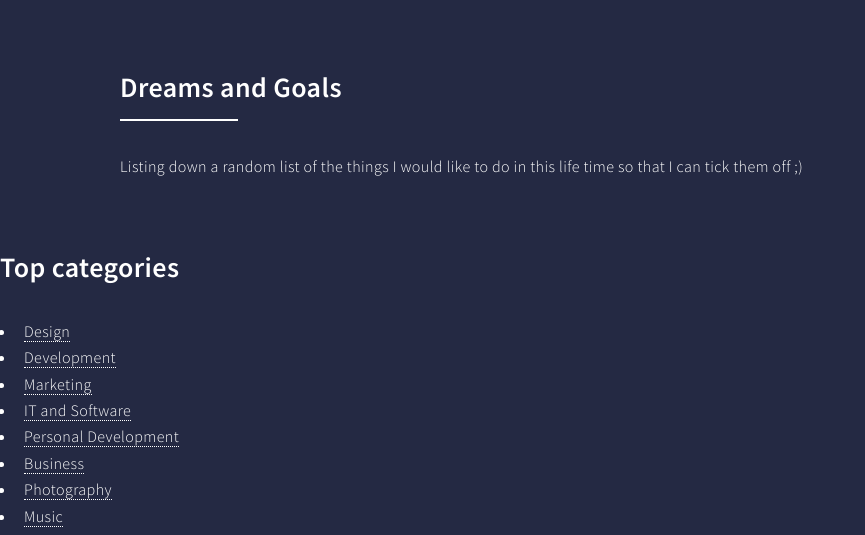
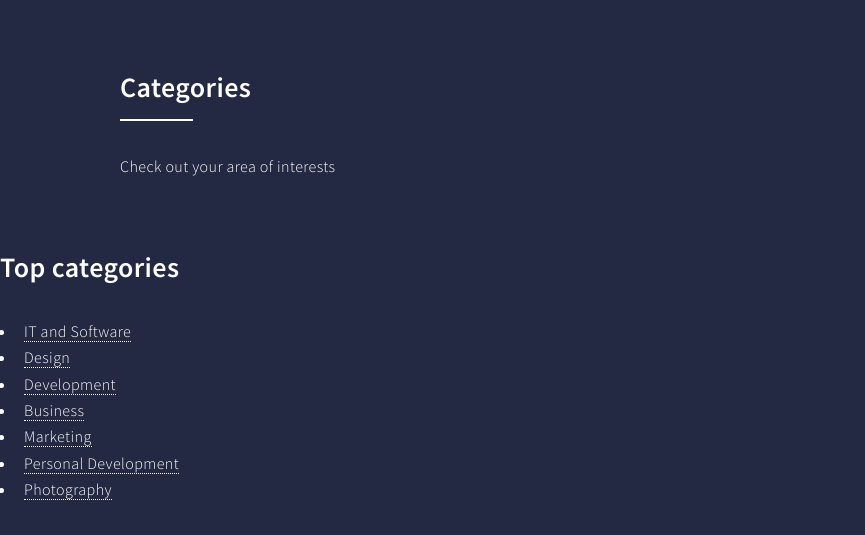
Before and after one commit to dhanyacm/dhanyacm, a Jekyll site: the page built from techtalks.html, in a window 1280 px wide and 1400 px high, scrolled down 321 px. Shown: the part 191-726 px from the top of the window, without its empty margins (0-865 px from the left). Built offline with Jekyll 4.4.1, drawn with Linux system fonts in a browser that asks for light colours; some of the changed text lies outside the part shown; grey boxes are pictures that could not be loaded.

Commit message:
Update techtalks.html

```diff
--- a/techtalks.html
+++ b/techtalks.html
@@ -27,10 +27,10 @@ frontpage: false
             <section id="one">
                   <div class="inner">
                     <header class="major">
-                      <h2>Dreams and Goals</h2>
+                      <h2>Categories</h2>
                     </header>
                     <p>
-			    Listing down a random list of the things I would like to do in this life time so that I can tick them off ;)
+			    Check out your area of interests
 
                     </p>
                   </div>
@@ -45,28 +45,26 @@ frontpage: false
 			<h2 class="udlite-heading-xl top-categories--title--261i0">Top categories</h2>
 			<ul class="unstyled-list top-categories--mobile-top-categories--3S-Ql pill-group--pill-group--2D_7x">
 			    <li class="pill-group--pill--1itS_">
+				<a href="/courses/it-and-software/" class="udlite-btn udlite-btn-large udlite-btn-secondary udlite-btn-round udlite-heading-md"><span>IT and Software</span></a>
+			    </li>
+			    <li class="pill-group--pill--1itS_">
 				<a href="/courses/design/" class="udlite-btn udlite-btn-large udlite-btn-secondary udlite-btn-round udlite-heading-md"><span>Design</span></a>
 			    </li>
 			    <li class="pill-group--pill--1itS_">
 				<a href="/courses/development/" class="udlite-btn udlite-btn-large udlite-btn-secondary udlite-btn-round udlite-heading-md"><span>Development</span></a>
 			    </li>
 			    <li class="pill-group--pill--1itS_">
+				<a href="/courses/business/" class="udlite-btn udlite-btn-large udlite-btn-secondary udlite-btn-round udlite-heading-md"><span>Business</span></a>
+			    </li>
+			    <li class="pill-group--pill--1itS_">
 				<a href="/courses/marketing/" class="udlite-btn udlite-btn-large udlite-btn-secondary udlite-btn-round udlite-heading-md"><span>Marketing</span></a>
 			    </li>
-			    <li class="pill-group--pill--1itS_">
-				<a href="/courses/it-and-software/" class="udlite-btn udlite-btn-large udlite-btn-secondary udlite-btn-round udlite-heading-md"><span>IT and Software</span></a>
-			    </li>
+
 			    <li class="pill-group--pill--1itS_">
 				<a href="/courses/personal-development/" class="udlite-btn udlite-btn-large udlite-btn-secondary udlite-btn-round udlite-heading-md"><span>Personal Development</span></a>
 			    </li>
 			    <li class="pill-group--pill--1itS_">
-				<a href="/courses/business/" class="udlite-btn udlite-btn-large udlite-btn-secondary udlite-btn-round udlite-heading-md"><span>Business</span></a>
-			    </li>
-			    <li class="pill-group--pill--1itS_">
 				<a href="/courses/photography/" class="udlite-btn udlite-btn-large udlite-btn-secondary udlite-btn-round udlite-heading-md"><span>Photography</span></a>
-			    </li>
-			    <li class="pill-group--pill--1itS_">
-				<a href="/courses/music/" class="udlite-btn udlite-btn-large udlite-btn-secondary udlite-btn-round udlite-heading-md"><span>Music</span></a>
 			    </li>
 			</ul>
 			<div class="top-categories--desktop-top-categories--rjvJV">
@@ -154,18 +152,7 @@ frontpage: false
 				</div>
 				<div class="category-card--category-card-title--3BuKm" data-purpose="category-card-title-link"><span class="udlite-heading-md udlite-focus-visible-target">Photography</span></div>
 			    </a>
-			    <a class="top-categories--category-card--3gl2q udlite-custom-focus-visible category-card--category-card--3x2z6" href="/courses/music/">
-				<div class="category-card--img-wrapper--1cgGh">
-				    <img
-					alt=""
-					width="300"
-					height="300"
-					src="https://s.udemycdn.com/home/top-categories/lohp-category-music-v2.jpg"
-					srcset="https://s.udemycdn.com/home/top-categories/lohp-category-music-v2.jpg 1x, https://s.udemycdn.com/home/top-categories/lohp-category-music-2x-v2.jpg 2x"
-				    />
-				</div>
-				<div class="category-card--category-card-title--3BuKm" data-purpose="category-card-title-link"><span class="udlite-heading-md udlite-focus-visible-target">Music</span></div>
-			    </a>
+
 			</div>
 		    </section>
 		</div>
```
